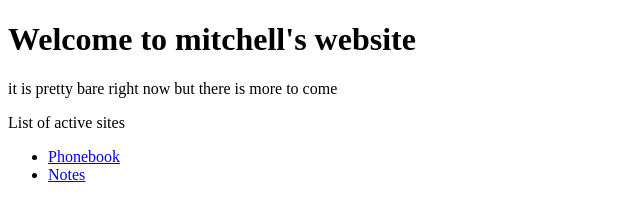
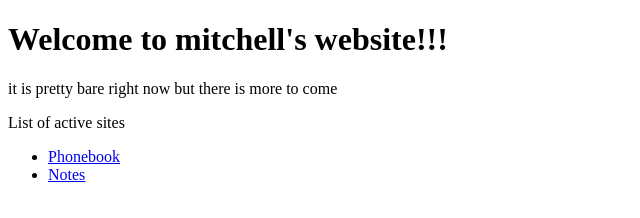
Before and after one commit to mitchellschill/mitchellschill.github.io, a plain HTML site: page index.html in a window 1280 px wide. Shown: the full height of the page, 0-640 px from the left. Drawn offline with Linux system fonts and the light colour scheme.

```diff
--- a/index.html
+++ b/index.html
@@ -5,7 +5,7 @@
 </head>
 <body>
 
-<h1>Welcome to mitchell's website</h1>
+<h1>Welcome to mitchell's website!!!</h1>
 <p>it is pretty bare right now but there is more to come</p>
 
 <p>List of active sites</p>
```
